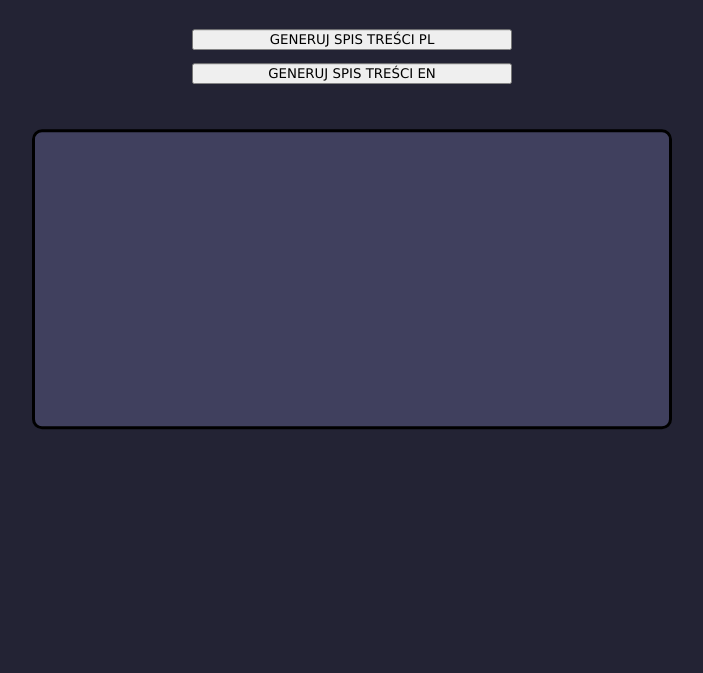
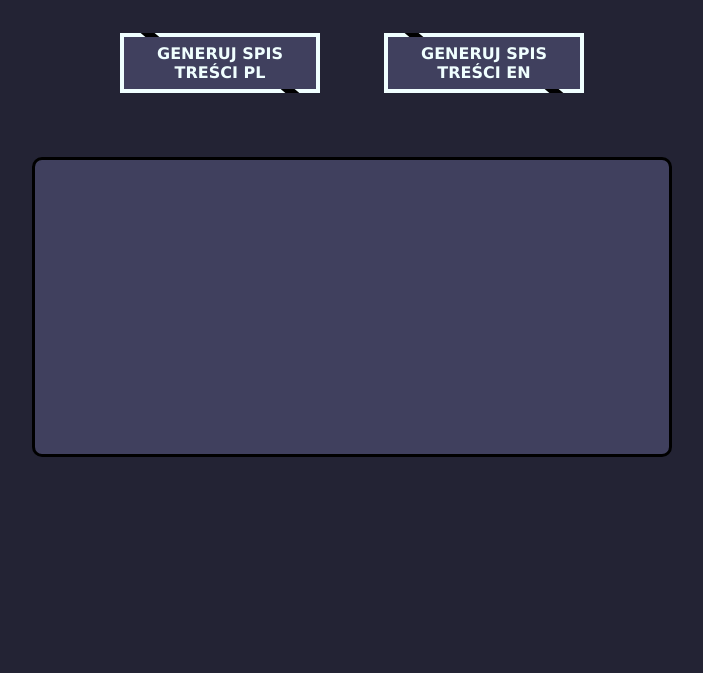
Before and after one commit to IwanMarcin/table-of-contents-generator, a plain HTML site: page index.html in a window 1280 px wide. Shown: the part 127-800 px from the top of the page, without its empty margins (288-991 px from the left). Drawn offline with Linux system fonts and the light colour scheme.

Commit message:
Visual update

```diff
--- a/style.css
+++ b/style.css
@@ -22,10 +22,18 @@ body{
 }
 
 button {
-    top:50%;
-    width: 50%;
-    gap: 2%;
-    margin-bottom: 2%;
+    width: 200px;
+    height: 60px;
+    background: none;
+    border: 4px solid;
+    color: azure;
+    background-color: #40405e;
+    font-weight: 600;
+    text-transform: uppercase;
+    cursor: pointer;
+    font-size: 16px;
+    position: relative;
+    margin: 5%;
 }
 
 .textareas {
@@ -46,23 +54,51 @@ button {
 }
 
 .przyciski {
-    flex-direction: row;
-    margin-left: 25%;
+    display: flex;
+    margin-left: auto;
+    justify-content: center;
 }
 
 ::placeholder{
     position: absolute;
-    left: 10%;
+    left: 4%;
     top: 30%;
     color: azure;
-
+    opacity: 0.25;
 
 }
 
 h1 {
     text-align: center;
-    margin-top: 5%;
     position: absolute;
     color: azure;
 
 }
+
+button::before, button::after{
+    content: "";
+    position: absolute;
+    width: 14px;
+    height: 4px;
+    background: #000000;
+    transform: skewX(50deg);
+    transition: .4s linear;
+  }
+
+  button::before{
+    top: -4px;
+    left: 10%;
+  }
+
+  button::after{
+    bottom: -4px;
+    right: 10%;
+  }
+
+  button:hover::before{
+    left: 80%;
+  }
+
+  .button:hover::after{
+    right: 80%;
+  }
```
